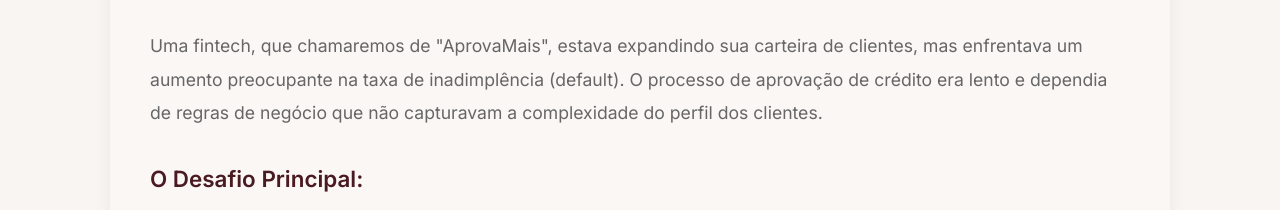
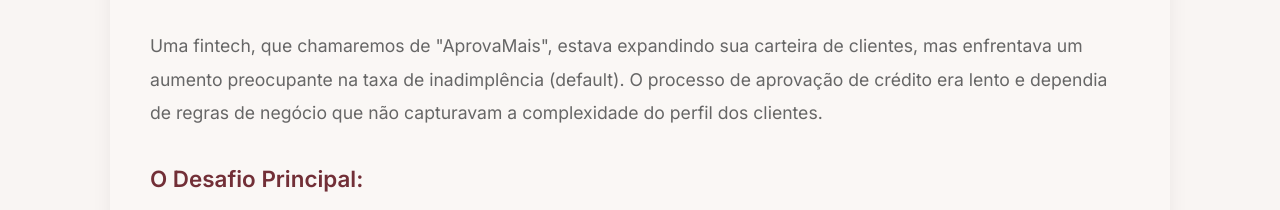
Before and after one commit to Wenderson-Werneck/wenderson-werneck.github.io, a plain HTML site: page project-details.html in a window 1280 px wide. Shown: the part 579-789 px from the top of the page. Drawn offline with Linux system fonts and the light colour scheme.

Commit message:
Update project-details.html

```diff
--- a/project-details.html
+++ b/project-details.html
@@ -56,7 +56,7 @@
         .project-section-card p, .project-section-card li { font-size: 1.1rem; color: var(--text-light); line-height: 1.9; margin-bottom: 1.2rem; }
         .project-section-card ul { list-style-type: '✓'; padding-left: 2rem; }
         .project-section-card li { margin-left: 1rem; }
-        .project-section-card h3 { font-size: 1.4rem; font-weight: 600; color: var(--primary-dark); margin-top: 2rem; margin-bottom: 1rem; }
+        .project-section-card h3 { font-size: 1.4rem; font-weight: 600; color: var(--primary); margin-top: 2rem; margin-bottom: 1rem; }
         .tech-stack { display: flex; flex-wrap: wrap; gap: 0.8rem; margin-top: 1rem; }
         .tech-tag { background: var(--background); color: var(--primary); padding: 0.6rem 1.2rem; border-radius: 50px; font-size: 0.9rem; font-weight: 500; border: 1px solid var(--border); transition: all 0.3s; }
         .tech-tag:hover { background: var(--primary); color: white; transform: translateY(-2px); }
```
